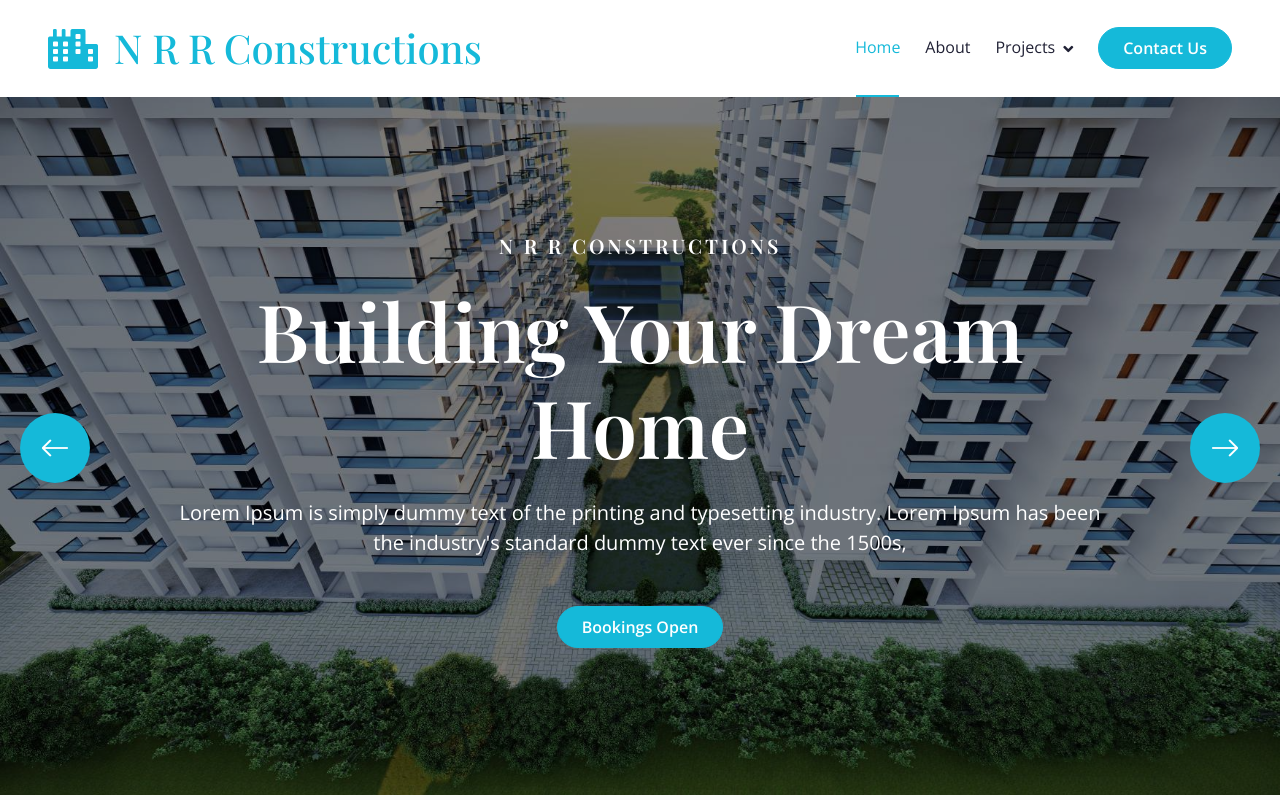
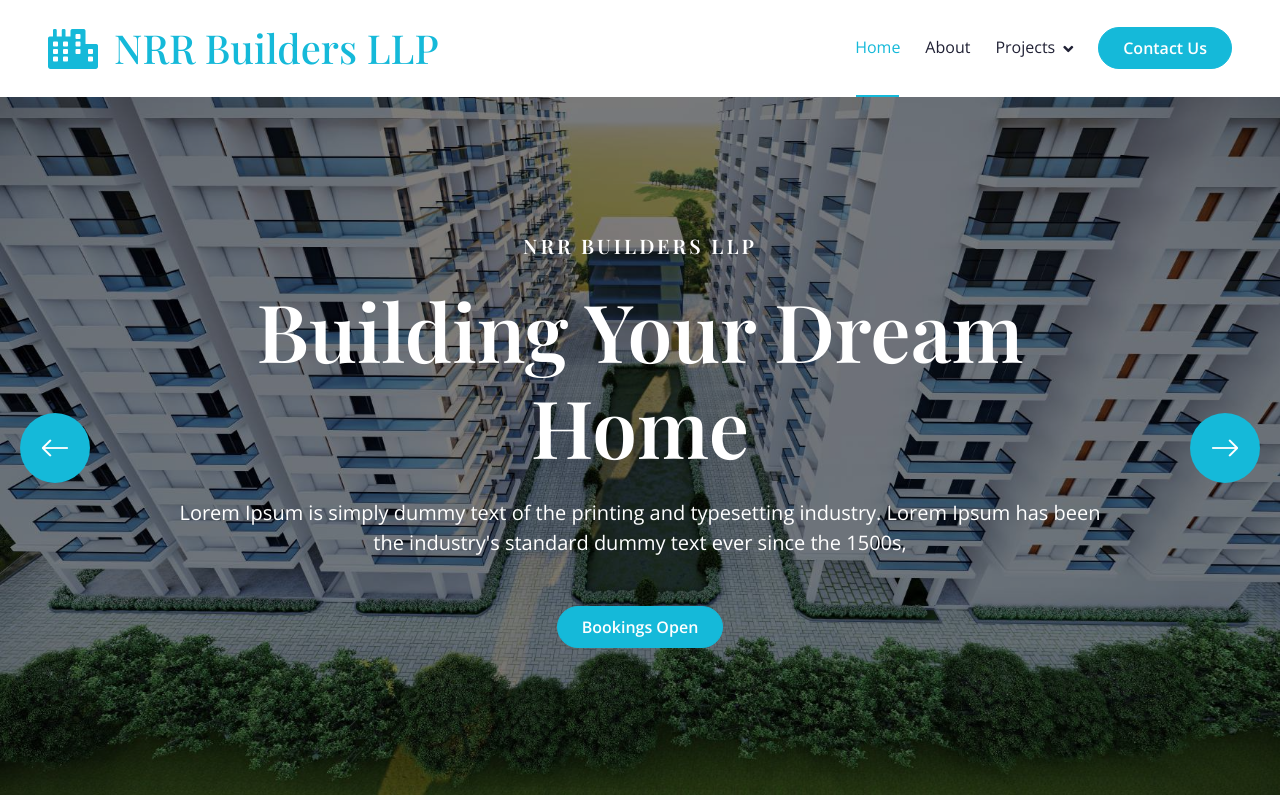
Before and after one commit to nrrconstructions/nrrc, a plain HTML site: page index.html in a window 1280 px wide. Shown: the top 800 px of the page. Drawn offline with nearby package versions, Linux system fonts and the light colour scheme.

Commit message:
change name

```diff
--- a/index.html
+++ b/index.html
@@ -3,7 +3,7 @@
 
     <head>
         <meta charset="utf-8">
-        <title>N R R Constructions</title>
+        <title>NRR Builders LLP</title>
         <meta content="width=device-width, initial-scale=1.0" name="viewport">
         <meta content="" name="keywords">
         <meta content="" name="description">
@@ -67,7 +67,7 @@
         <div class="container-fluid position-relative p-0">
             <nav class="navbar navbar-expand-lg navbar-light bg-white px-4 px-lg-5 py-3 py-lg-0">
                 <a href="index.html" class="navbar-brand p-0">
-                    <h1 class="text-primary m-0"><i class="fas fa-city me-3"></i>N R R Constructions</h1>
+                    <h1 class="text-primary m-0"><i class="fas fa-city me-3"></i>NRR Builders LLP</h1>
                     <!-- <img src="img/logo.png" alt="Logo"> -->
                 </a>
                 <button class="navbar-toggler" type="button" data-bs-toggle="collapse" data-bs-target="#navbarCollapse">
@@ -100,7 +100,7 @@
                     <img src="img/carousel-1.jpg" class="img-fluid w-100" alt="Image">
                     <div class="carousel-caption">
                         <div class="carousel-caption-content p-3">
-                            <h5 class="text-white text-uppercase fw-bold mb-4" style="letter-spacing: 3px;">N R R Constructions</h5>
+                            <h5 class="text-white text-uppercase fw-bold mb-4" style="letter-spacing: 3px;">NRR Builders LLP</h5>
                             <h1 class="display-1 text-capitalize text-white mb-4">Building Your Dream Home</h1>
                             <p class="mb-5 fs-5">Lorem Ipsum is simply dummy text of the printing and typesetting industry. Lorem Ipsum has been the industry's standard dummy text ever since the 1500s,
                             </p>
@@ -112,7 +112,7 @@
                     <img src="img/carousel-2.jpg" class="img-fluid w-100" alt="Image">
                     <div class="carousel-caption">
                         <div class="carousel-caption-content p-3">
-                            <h5 class="text-white text-uppercase fw-bold mb-4" style="letter-spacing: 3px;">N R R Constructions</h5>
+                            <h5 class="text-white text-uppercase fw-bold mb-4" style="letter-spacing: 3px;">NRR Builders LLP</h5>
                             <h1 class="display-1 text-capitalize text-white mb-4">Building Your Dream Home</h1>
                             <p class="mb-5 fs-5 animated slideInDown">Lorem Ipsum is simply dummy text of the printing and typesetting industry. Lorem Ipsum has been the industry's standard dummy text ever since the 1500s,
                             </p>
@@ -124,7 +124,7 @@
                     <img src="img/carousel-3.jpg" class="img-fluid w-100" alt="Image">
                     <div class="carousel-caption">
                         <div class="carousel-caption-content p-3">
-                            <h5 class="text-white text-uppercase fw-bold mb-4" style="letter-spacing: 3px;">N R R Constructions</h5>
+                            <h5 class="text-white text-uppercase fw-bold mb-4" style="letter-spacing: 3px;">NRR Builders LLP</h5>
                             <h1 class="display-1 text-capitalize text-white mb-4">Building Your Dream Home</h1>
                             <p class="mb-5 fs-5 animated slideInDown">Lorem Ipsum is simply dummy text of the printing and typesetting industry. Lorem Ipsum has been the industry's standard dummy text ever since the 1500s,
                             </p>
@@ -136,7 +136,7 @@
                     <img src="img/carousel-4.jpg" class="img-fluid w-100" alt="Image">
                     <div class="carousel-caption">
                         <div class="carousel-caption-content p-3">
-                            <h5 class="text-white text-uppercase fw-bold mb-4" style="letter-spacing: 3px;">N R R Constructions</h5>
+                            <h5 class="text-white text-uppercase fw-bold mb-4" style="letter-spacing: 3px;">NRR Builders LLP</h5>
                             <h1 class="display-1 text-capitalize text-white mb-4">Building Your Dream Home</h1>
                             <p class="mb-5 fs-5 animated slideInDown">Lorem Ipsum is simply dummy text of the printing and typesetting industry. Lorem Ipsum has been the industry's standard dummy text ever since the 1500s,
                             </p>
@@ -148,7 +148,7 @@
                     <img src="img/carousel-5.jpg" class="img-fluid w-100" alt="Image">
                     <div class="carousel-caption">
                         <div class="carousel-caption-content p-3">
-                            <h5 class="text-white text-uppercase fw-bold mb-4" style="letter-spacing: 3px;">N R R Constructions</h5>
+                            <h5 class="text-white text-uppercase fw-bold mb-4" style="letter-spacing: 3px;">NRR Builders LLP</h5>
                             <h1 class="display-1 text-capitalize text-white mb-4">Building Your Dream Home</h1>
                             <p class="mb-5 fs-5 animated slideInDown">Lorem Ipsum is simply dummy text of the printing and typesetting industry. Lorem Ipsum has been the industry's standard dummy text ever since the 1500s,
                             </p>
@@ -160,7 +160,7 @@
                     <img src="img/carousel-6.jpg" class="img-fluid w-100" alt="Image">
                     <div class="carousel-caption">
                         <div class="carousel-caption-content p-3">
-                            <h5 class="text-white text-uppercase fw-bold mb-4" style="letter-spacing: 3px;">N R R Constructions</h5>
+                            <h5 class="text-white text-uppercase fw-bold mb-4" style="letter-spacing: 3px;">NRR Builders LLP</h5>
                             <h1 class="display-1 text-capitalize text-white mb-4">Building Your Dream Home</h1>
                             <p class="mb-5 fs-5 animated slideInDown">Lorem Ipsum is simply dummy text of the printing and typesetting industry. Lorem Ipsum has been the industry's standard dummy text ever since the 1500s,
                             </p>
@@ -514,7 +514,7 @@
                                             <option selected>Sales</option>
                                             <option value="1">Marketing</option>
                                             <option value="2">Registration</option>
-                                            <option value="2">Engineering</option>
+                                            <option value="2">Investors</option>
                                         </select>
                                     </div>
                                     <div class="col-12">
@@ -782,8 +782,8 @@
                 <div class="row g-5">
                     <div class="col-md-6 col-lg-6 col-xl-3">
                         <div class="footer-item d-flex flex-column">
-                            <h4 class="text-white mb-4"><i class="fas fa-star-of-life me-3"></i>NRR Constructions</h4>
-                            <p>A Reliable and Trusted Construction company. Delivered multiple projects for its clients and investors.
+                            <h4 class="text-white mb-4"><i class="fas fa-star-of-life me-3"></i>NRR Builders LLP</h4>
+                            <p>A Reliable and Trusted Construction company. Successfully delivered multiple projects for its clients and investors.
                             </p>
                             <div class="d-flex align-items-center">
                                 <i class="fas fa-share fa-2x text-white me-2"></i>
@@ -836,7 +836,7 @@
             <div class="container">
                 <div class="row g-4 align-items-center">
                     <div class="col-md-6 text-center text-md-start mb-md-0">
-                        <span class="text-white"><a href="#"><i class="fas fa-copyright text-light me-2"></i>N R R Constructions</a>, All right reserved.</span>
+                        <span class="text-white"><a href="#"><i class="fas fa-copyright text-light me-2"></i>NRR Builders LLP</a>, All right reserved.</span>
                     </div>
                 </div>
             </div>
```
